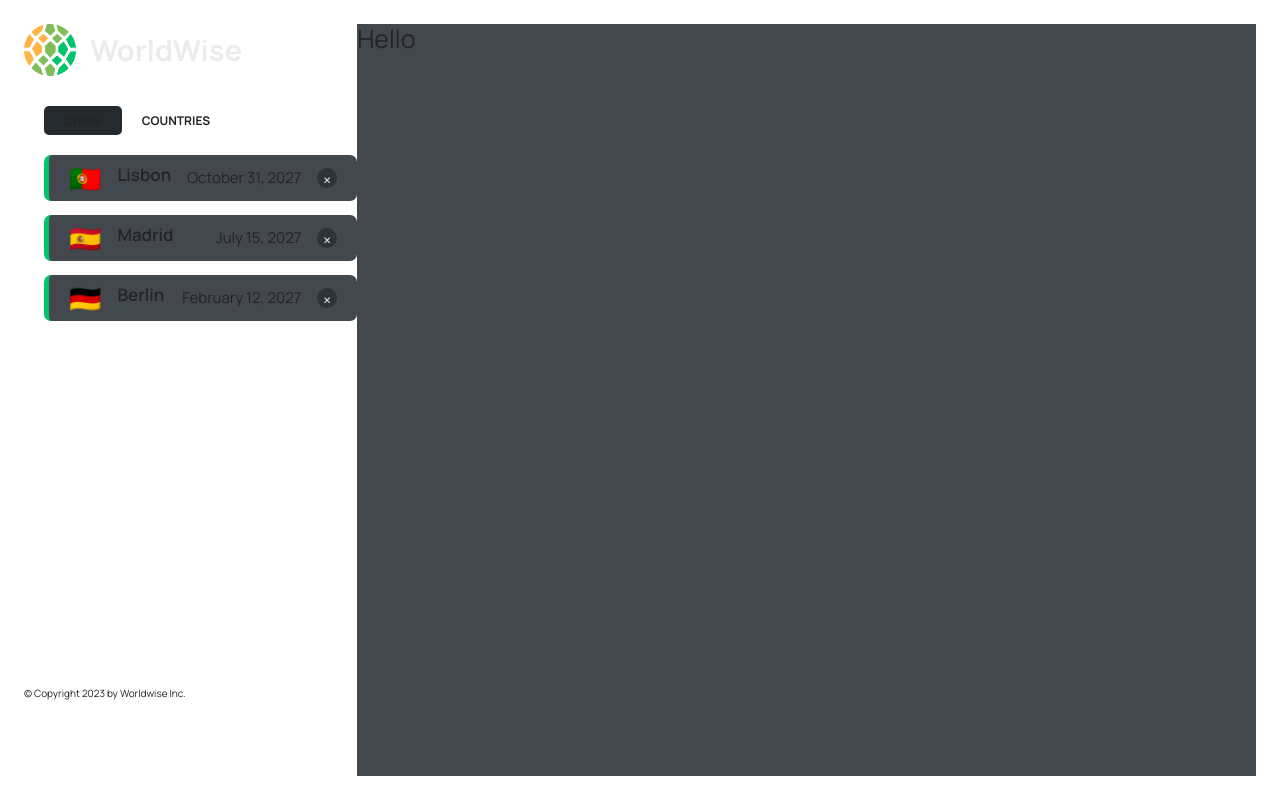
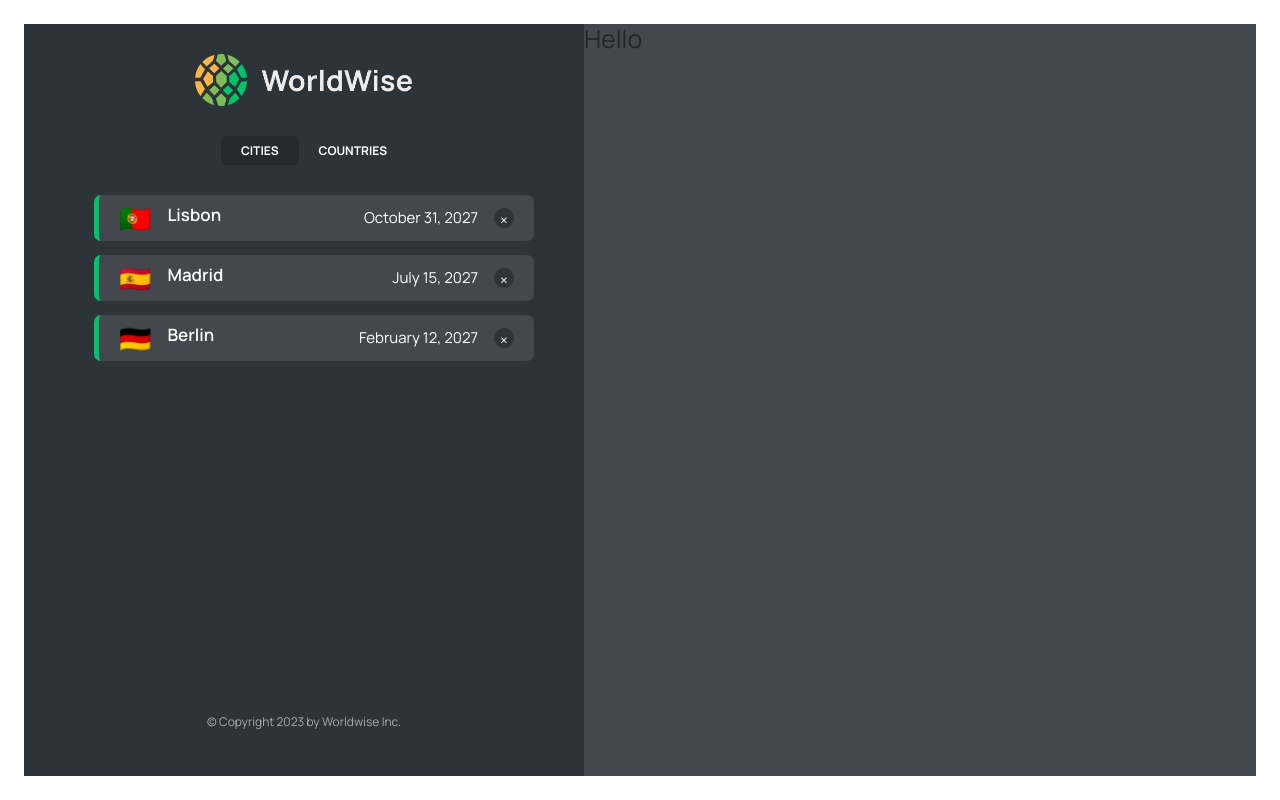
Before and after one commit to Gbangbolaoluwagbemiga/World-Wize, a React (Vite) app: page /appLayout/cities in a window 1280 px wide. Built offline with nearby package versions, Linux system fonts and the light colour scheme.

Commit message:
refactoring

```diff
--- a/src/components/sideBar.jsx
+++ b/src/components/sideBar.jsx
@@ -1,23 +1,17 @@
-// import styles from './SideBar.module.css';
+import styles from './SideBar.module.css';
 import Logo from './Logo';
 import AppNav from './AppNav';
 import {Outlet} from 'react-router-dom';
 
 function SideBar() {
   return (
-    <div
-    // className={styles.sidebar}
-    >
+    <div className={styles.sidebar}>
       <Logo />
       <AppNav />
 
       <Outlet />
-      <footer
-      // className={styles.footer}
-      >
-        <p
-        // className={styles.copyright}
-        >
+      <footer className={styles.footer}>
+        <p className={styles.copyright}>
           {' '}
           &copy; Copyright {new Date().getFullYear()} by Worldwise Inc.
         </p>
```
